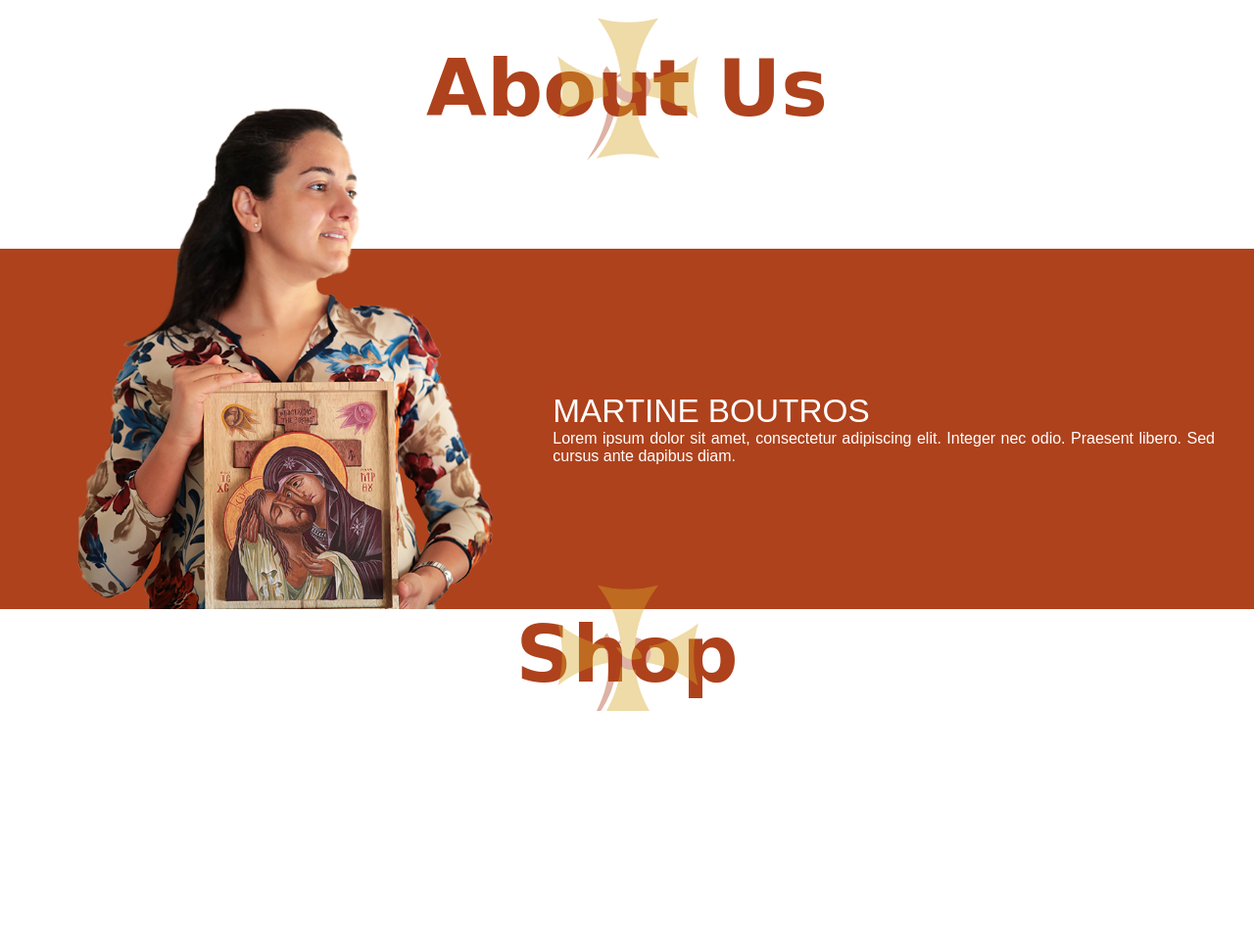
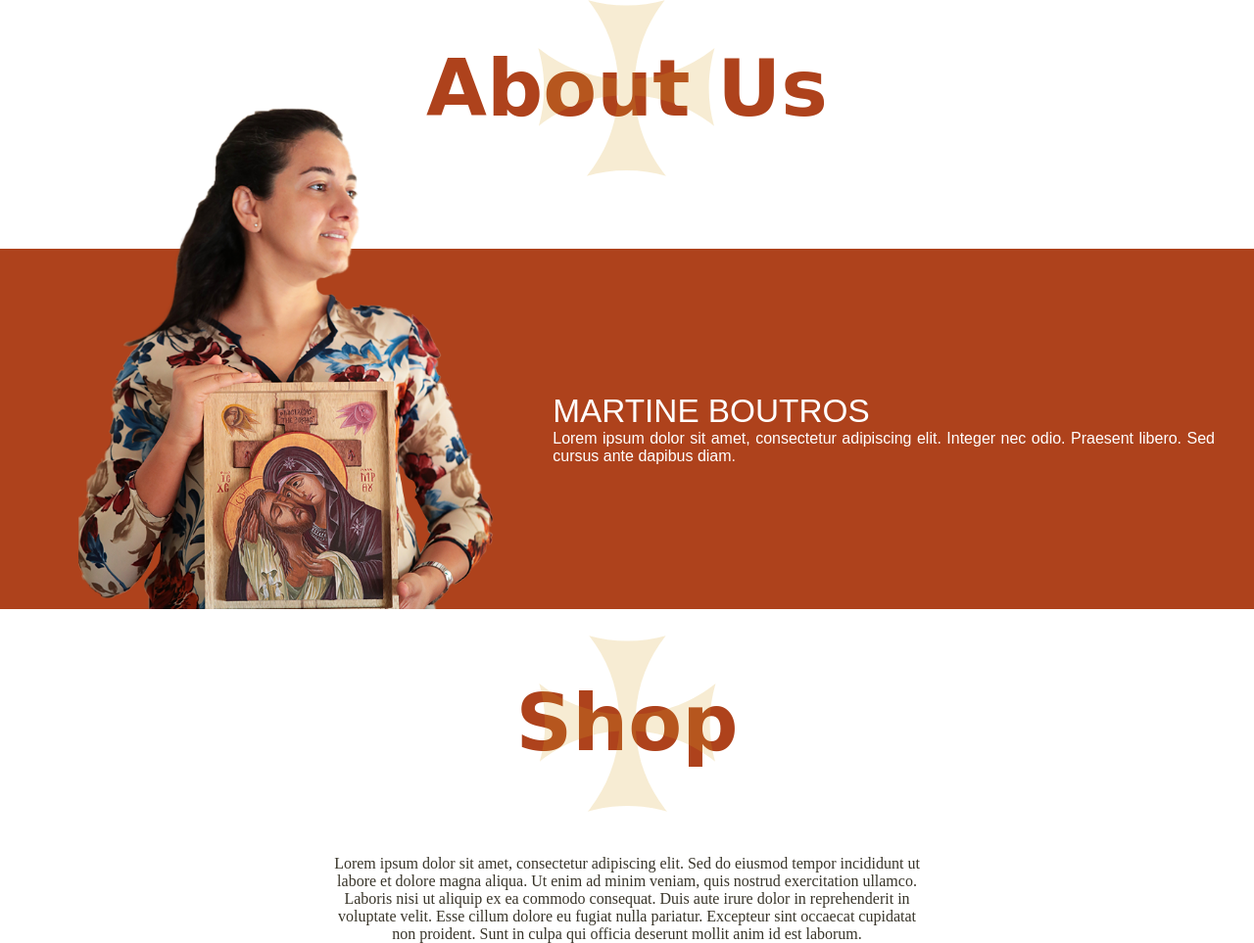
Before and after one commit to MarcelinoSemaan/Project001, a plain HTML site: page about.html in a window 1280 px wide. Shown: the part 954-1917 px from the top of the page at 98% size. Before the commit the page ends 1680 px from the top, so only its background shows below. Drawn offline with Linux system fonts and the light colour scheme.

Commit message:
Update about.html and style.css: adjust Shop section styling, add centered paragraph, and modify logo background properties

```diff
--- a/about.html
+++ b/about.html
@@ -72,14 +72,22 @@
             <img src="./images/body1.png" alt="Sample Image">
             <div class="red-text-wrapper">
                 <div class="red-title">MARTINE BOUTROS</div>
-                <p class="red-text">Lorem ipsum dolor sit amet, consectetur adipiscing elit. Integer nec odio. Praesent libero. Sed cursus ante dapibus diam.</p>
+                <p class="red-text">Lorem ipsum dolor sit amet, consectetur adipiscing elit. Integer nec odio. Praesent
+                    libero. Sed cursus ante dapibus diam.</p>
             </div>
         </div>
         <div class="shop-container">
-            <h2 style="text-align: center">Shop</h2>
+            <h2 style="text-align: center;padding: 70px">Shop</h2>
         </div>
     </div>
 </div>
+<br>
+<p class="centered-paragraph">
+    Lorem ipsum dolor sit amet, consectetur adipiscing elit. Sed do eiusmod tempor incididunt ut labore et dolore magna
+    aliqua. Ut enim ad minim veniam, quis nostrud exercitation ullamco. Laboris nisi ut aliquip ex ea commodo consequat.
+    Duis aute irure dolor in reprehenderit in voluptate velit. Esse cillum dolore eu fugiat nulla pariatur. Excepteur
+    sint occaecat cupidatat non proident. Sunt in culpa qui officia deserunt mollit anim id est laborum.
+</p>
 <script>
     // Check for saved dark mode preference
     const darkModeToggle = document.getElementById('darkModeToggle');
--- a/style.css
+++ b/style.css
@@ -261,10 +261,9 @@ body.dark-mode .dark-mode-label::before {
     width: 100%;
 }
 
-/* Add padding to content section to prevent overlap with fixed navbar */
 .content-section {
     padding-top: 80px;
-    height: 100vh;
+    /* height: 100vh; */
     position: relative;
     background-color: #ffffff; /* Fallback color */
     max-height: 1080px;
@@ -442,7 +441,7 @@ body.dark-mode .dark-mode-label::before {
     text-decoration: none;
     text-shadow: none;
     display: inline-block;
-    letter-spacing: 0.5px;
+    letter-spacing: 1px;
 }
 
 /* About Us section */
@@ -471,9 +470,9 @@ h2::before {
     width: 805px;
     height: 202px;
     transform: translate(-50%, -50%);
-    background: url("./images/cross_logo.svg") no-repeat center center;
-    background-size: contain;
-    opacity: 0.4;
+    background: url("./images/CROSS.svg") no-repeat center center;
+    background-size: auto;
+    opacity: 0.2;
     z-index: 0;
 }
 
@@ -511,5 +510,14 @@ h2::before {
     color: #ffffff;
     margin: 0;
 }
+.shop-container
+{
+    min-height: 150px;
+}
 
-shop-container
+.centered-paragraph {
+    text-align: center;
+    max-width: 600px;
+    margin: 0 auto;
+    color: #39352a;
+}
```
Also changed, not shown: images/CROSS.svg (added), images/cross_logo.png (deleted), 1 other file.
